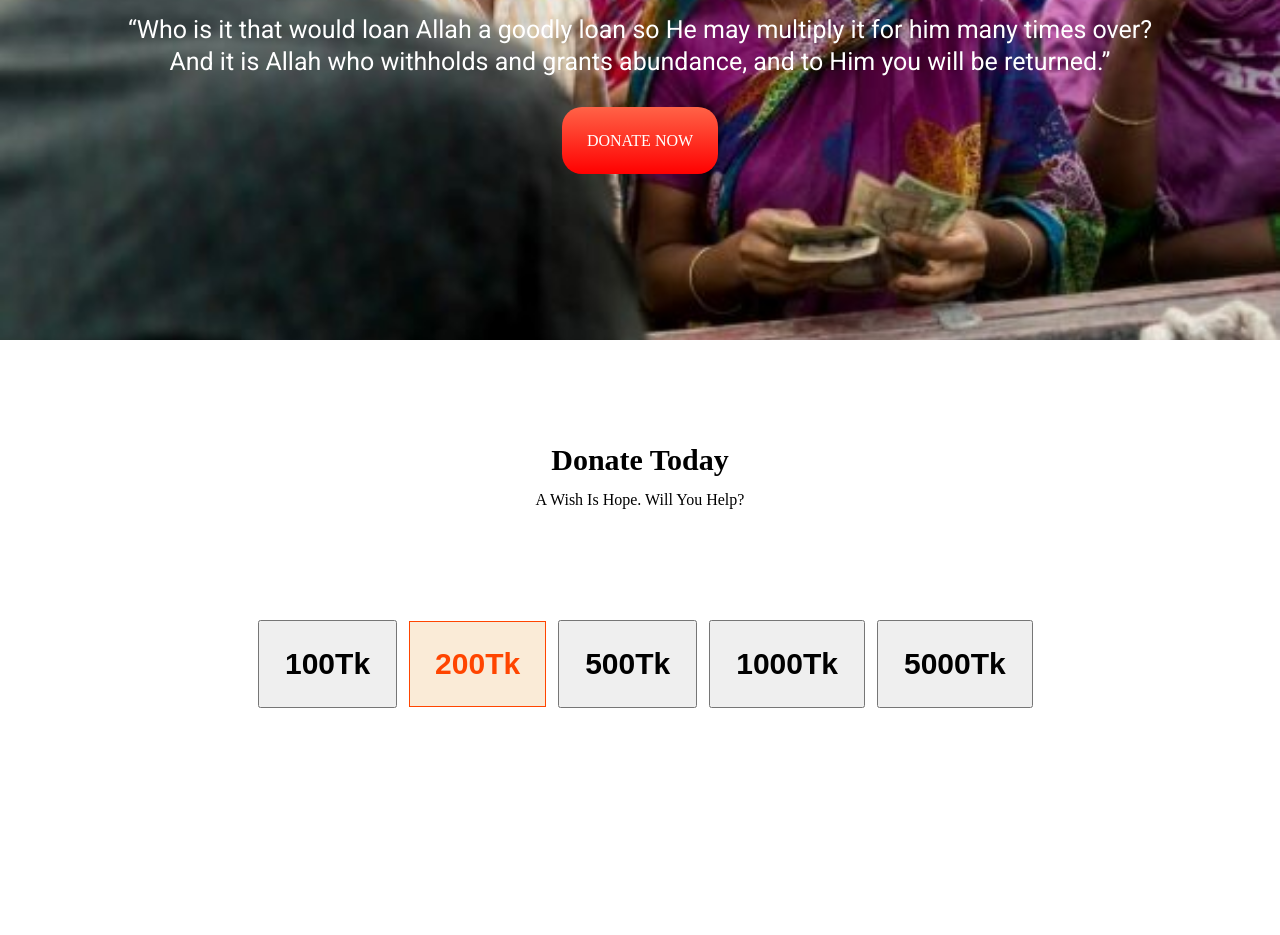
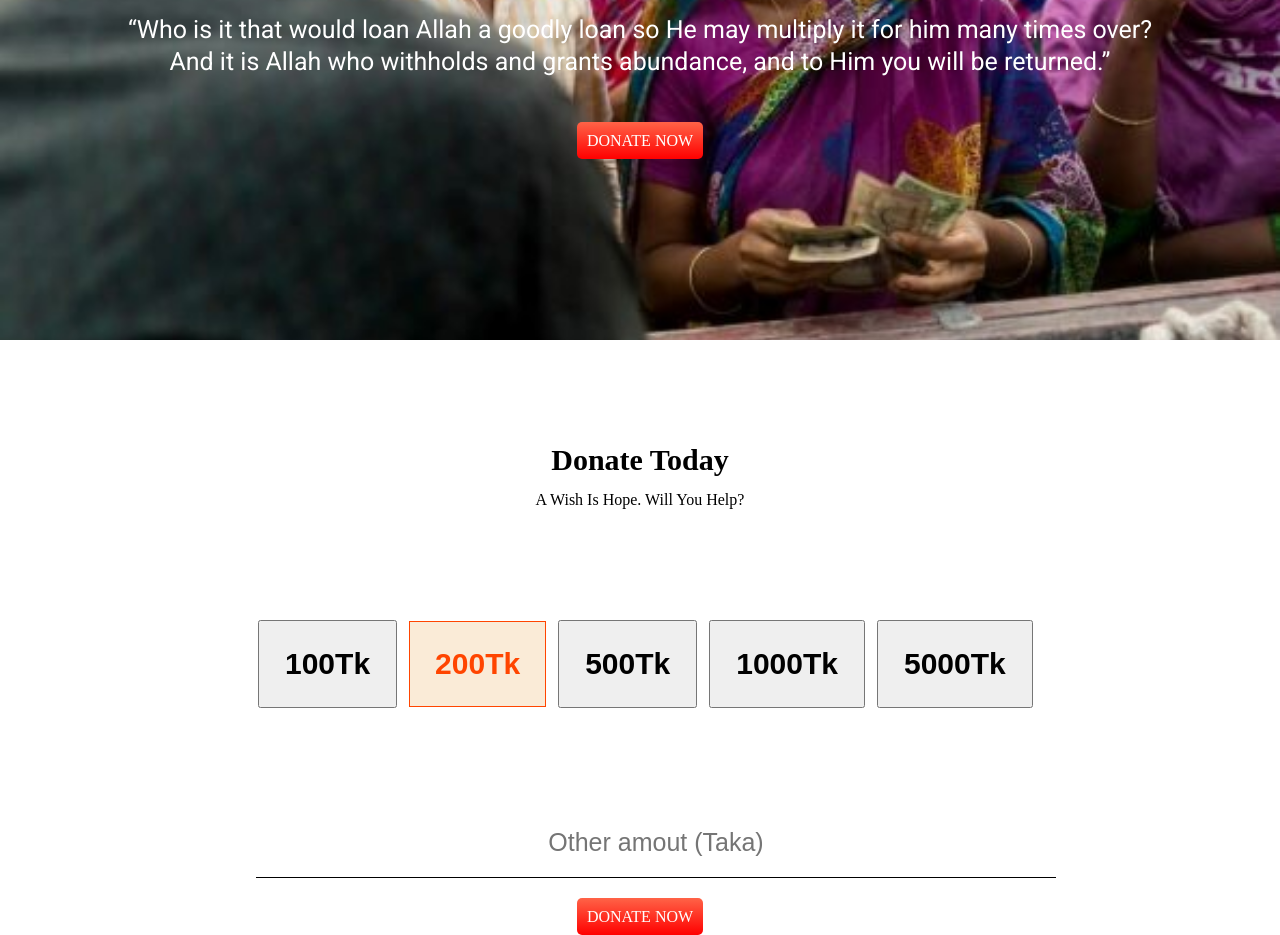
Before and after one commit to kawser2917/Donate, a plain HTML site: page index.html in a window 1280 px wide. Shown: the part 380-1315 px from the top of the page. Before the commit the page ends 1088 px from the top, so only its background shows below. Drawn offline with Linux system fonts and the light colour scheme.

Commit message:
donation part complete

```diff
--- a/index.html
+++ b/index.html
@@ -19,7 +19,7 @@
             <h1>More In Need</h1><br>
             <p>“Who is it that would loan Allah a goodly loan so He may multiply it for him many times over?</p>
             <p>And it is Allah who withholds and grants abundance, and to Him you will be returned.”</p><br><br><br>
-            <a href="https://www.bkash.com/">Donate Now</a>
+            <a class="btn" target="_blank" href="https://www.bkash.com/">Donate Now</a>
         </div>
     </div>
 
@@ -30,6 +30,7 @@
     </div>
 
     <!-- amount section -->
+    <div>
         <div class="amount">
             <button><h2>100Tk</h2></button>
             <button id="diff-btn"><h2>200Tk</h2></button>
@@ -38,5 +39,16 @@
             <button><h2>5000Tk</h2></button>
         </div>
 
+        <!-- amount input section -->
+        <div class="input-amount">
+            <input type="text" placeholder="Other amout (Taka)">
+        </div>
+
+        <div class="amount-btn">
+            <a target="_blank" href="https://www.bkash.com/">Donate Now</a>
+        </div>
+
+    </div>
+
 </body>
 </html>
--- a/style.css
+++ b/style.css
@@ -34,13 +34,13 @@ h1{
 
 }
 
-.content a{
+.btn{
     text-decoration: none;
     color: white;
-    padding: 25px;
+    padding: 10px;
     text-transform: uppercase;
     background-image: linear-gradient(tomato,red);
-    border-radius: 20px;
+    border-radius: 5px;
 
 }
 
@@ -72,3 +72,38 @@ h2{
 button:hover{
     transform: scale(1.05);
 }
+
+.input-amount{
+    margin-left: 20%;
+    margin-right: 30%;
+    margin-top: 100px;
+
+}
+
+.input-amount input{
+    text-align: center;
+    padding: 20px;
+    width: 800px;
+    outline: none;
+    border-top: none;
+    border-left: none;
+    border-right: none;
+    border-bottom: 1px solid black;
+}
+input[type="text"] {
+    font-size:25px;
+}
+.amount-btn{
+    text-align: center;
+    margin-top: 30px;
+}
+
+.amount-btn a{
+    text-decoration: none;
+    text-transform: uppercase;
+    padding: 10px;
+    color: white;
+    background-image: linear-gradient(tomato,red);
+    border-radius: 5px;
+
+}
```
Lines whose indentation alone changed are shown as unchanged.
